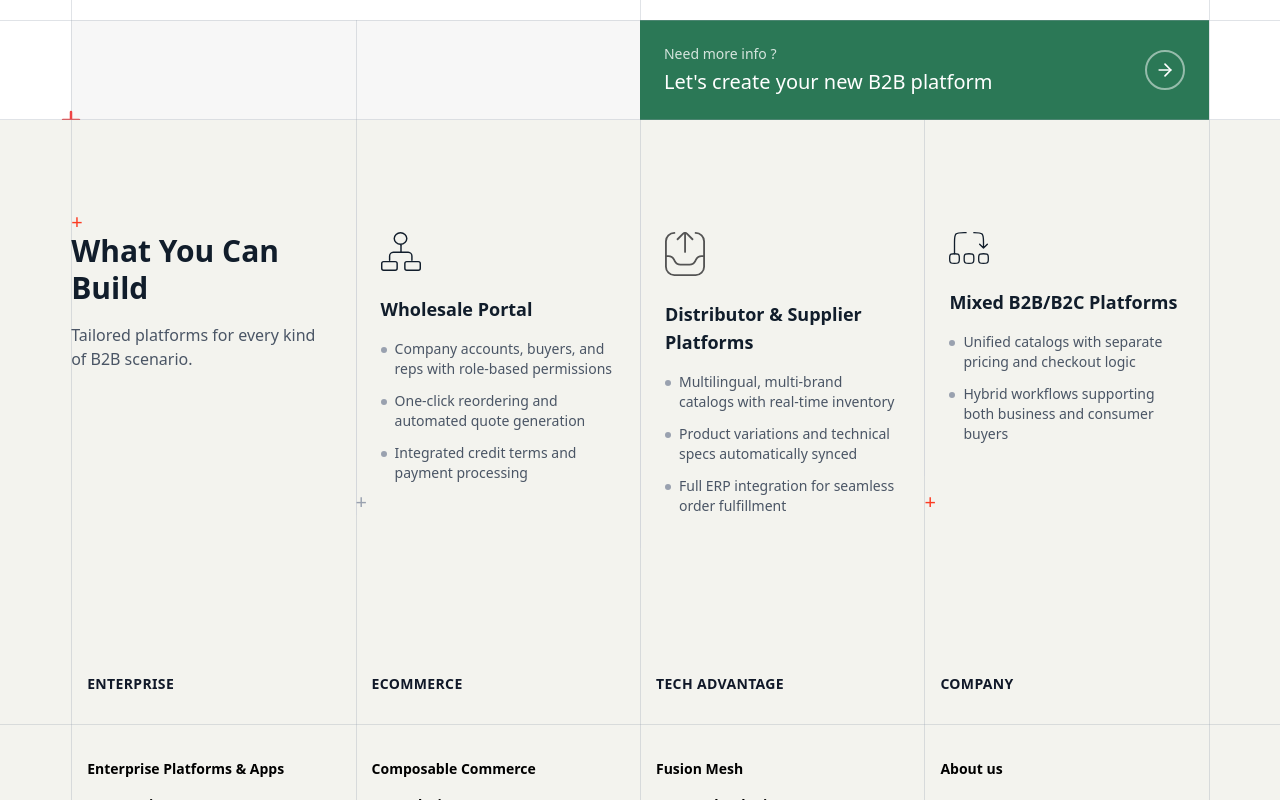
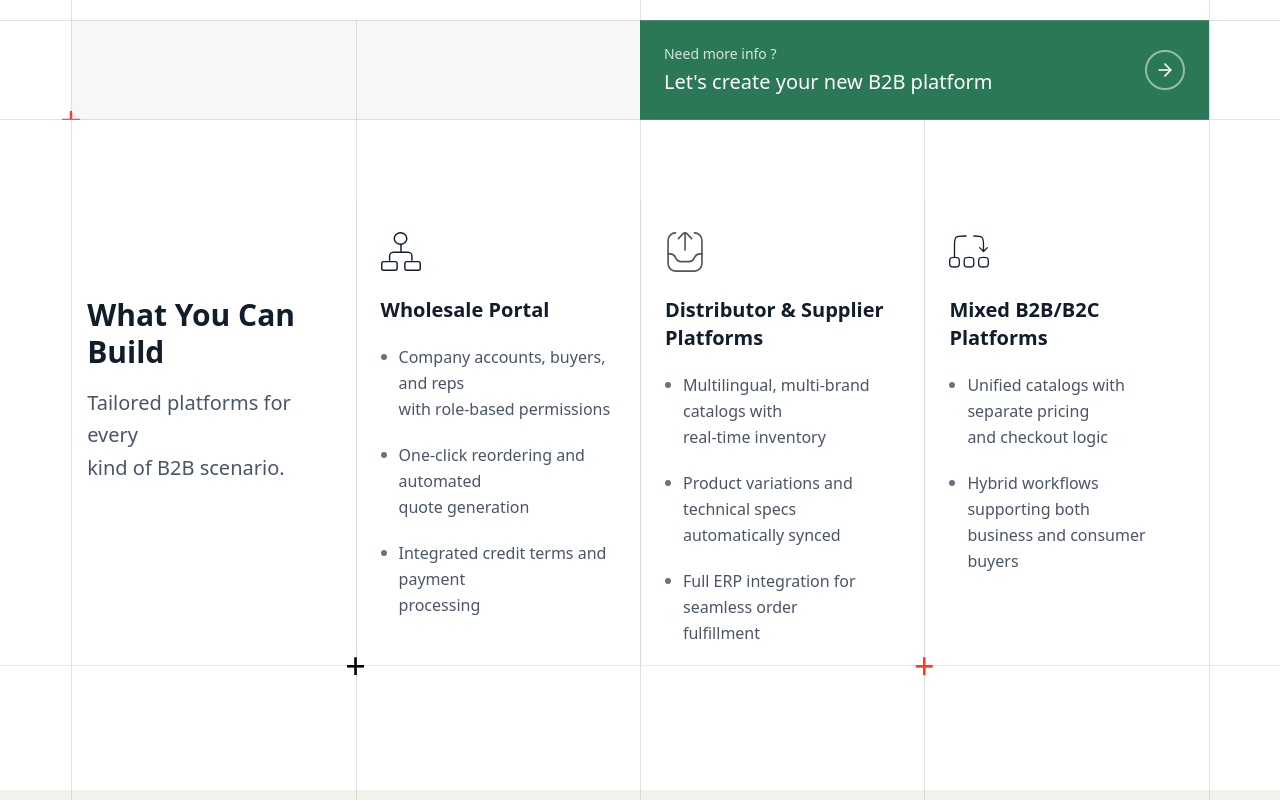
Before and after one commit to abdullah-fareed1/synergic, a Next.js app: page /b2b-ecommerce in a window 1280 px wide. Shown: the part 1140-1940 px from the top of the page. Built offline with nearby package versions, Linux system fonts and the light colour scheme.

Commit message:
QA updates

```diff
--- a/app/b2b-ecommerce/sections/WhatYouCanBuilSection.tsx
+++ b/app/b2b-ecommerce/sections/WhatYouCanBuilSection.tsx
@@ -8,193 +8,207 @@ const WhatYouCanBuildSection = () => {
     <>
       <GridSection
         showLines={[true, true, true, true, true]}
-        bgColor="bg-[var(--brand-light)]"
-        className="py-20"
+        bgColor="bg-(--brand-white)"
+        className="py-20 pb-28 relative"
       >
-        <GridContainer className="items-start">
-          <GridCol span="A" className="py-8 pr-8">
-            <h2 className="text-3xl font-bold text-[var(--brand-dark)] leading-tight mb-4">
+        <GridContainer className="items-stretch">
+          <GridCol span="A" className="py-8 pl-4 pr-8 flex flex-col justify-start pt-8">
+            <div className="h-10 mb-6"></div>
+            <h2 className="text-3xl font-extrabold text-(--brand-dark) leading-tight mb-4">
               What You Can Build
             </h2>
-            <p className="text-gray-600 text-base">
-              Tailored platforms for every kind of B2B scenario.
+            <p className="text-gray-600 text-xl leading-relaxed">
+              Tailored platforms for every<br />
+              kind of B2B scenario.
             </p>
           </GridCol>
 
           <GridCol span="B" className="py-8 px-6 border-l border-gray-300/50">
-            <div className="mb-6">
+            <div className="h-10 mb-6 flex items-center">
               <Image
                 src="/icons/statistic-workflow.svg"
                 alt="Wholesale Portal"
                 width={40}
                 height={40}
+                className="w-10 h-10 object-contain"
               />
             </div>
-            <h3 className="text-lg font-semibold text-[var(--brand-dark)] mb-4">
+            <h3 className="text-xl font-semibold text-(--brand-dark) mb-5">
               Wholesale Portal
             </h3>
-            <ul className="space-y-3">
-              <li className="flex items-start gap-2 text-sm text-gray-600">
-                <span className="w-1.5 h-1.5 rounded-full bg-gray-400 mt-2 shrink-0"></span>
-                <span>Company accounts, buyers, and reps with role-based permissions</span>
+            <ul className="space-y-5">
+              <li className="flex items-start gap-3 text-base text-gray-600 leading-relaxed">
+                <span className="w-1.5 h-1.5 rounded-full bg-gray-500 mt-2.5 shrink-0"></span>
+                <span>Company accounts, buyers, and reps<br />with role-based permissions</span>
               </li>
-              <li className="flex items-start gap-2 text-sm text-gray-600">
-                <span className="w-1.5 h-1.5 rounded-full bg-gray-400 mt-2 shrink-0"></span>
-                <span>One-click reordering and automated quote generation</span>
+              <li className="flex items-start gap-3 text-base text-gray-600 leading-relaxed">
+                <span className="w-1.5 h-1.5 rounded-full bg-gray-500 mt-2.5 shrink-0"></span>
+                <span>One-click reordering and automated<br />quote generation</span>
               </li>
-              <li className="flex items-start gap-2 text-sm text-gray-600">
-                <span className="w-1.5 h-1.5 rounded-full bg-gray-400 mt-2 shrink-0"></span>
-                <span>Integrated credit terms and payment processing</span>
+              <li className="flex items-start gap-3 text-base text-gray-600 leading-relaxed">
+                <span className="w-1.5 h-1.5 rounded-full bg-gray-500 mt-2.5 shrink-0"></span>
+                <span>Integrated credit terms and payment<br />processing</span>
               </li>
             </ul>
           </GridCol>
 
           <GridCol span="C" className="py-8 px-6 border-l border-gray-300/50">
-            <div className="mb-6">
+            <div className="h-10 mb-6 flex items-center">
               <Image
                 src="/icons/inbox-up.svg"
                 alt="Distributor & Supplier Platforms"
                 width={40}
                 height={40}
+                className="w-10 h-10 object-contain"
               />
             </div>
-            <h3 className="text-lg font-semibold text-[var(--brand-dark)] mb-4">
+            <h3 className="text-xl font-semibold text-(--brand-dark) mb-5">
               Distributor & Supplier Platforms
             </h3>
-            <ul className="space-y-3">
-              <li className="flex items-start gap-2 text-sm text-gray-600">
-                <span className="w-1.5 h-1.5 rounded-full bg-gray-400 mt-2 shrink-0"></span>
-                <span>Multilingual, multi-brand catalogs with real-time inventory</span>
+            <ul className="space-y-5">
+              <li className="flex items-start gap-3 text-base text-gray-600 leading-relaxed">
+                <span className="w-1.5 h-1.5 rounded-full bg-gray-500 mt-2.5 shrink-0"></span>
+                <span>Multilingual, multi-brand catalogs with<br />real-time inventory</span>
               </li>
-              <li className="flex items-start gap-2 text-sm text-gray-600">
-                <span className="w-1.5 h-1.5 rounded-full bg-gray-400 mt-2 shrink-0"></span>
-                <span>Product variations and technical specs automatically synced</span>
+              <li className="flex items-start gap-3 text-base text-gray-600 leading-relaxed">
+                <span className="w-1.5 h-1.5 rounded-full bg-gray-500 mt-2.5 shrink-0"></span>
+                <span>Product variations and technical specs<br />automatically synced</span>
               </li>
-              <li className="flex items-start gap-2 text-sm text-gray-600">
-                <span className="w-1.5 h-1.5 rounded-full bg-gray-400 mt-2 shrink-0"></span>
-                <span>Full ERP integration for seamless order fulfillment</span>
+              <li className="flex items-start gap-3 text-base text-gray-600 leading-relaxed">
+                <span className="w-1.5 h-1.5 rounded-full bg-gray-500 mt-2.5 shrink-0"></span>
+                <span>Full ERP integration for seamless order<br />fulfillment</span>
               </li>
             </ul>
           </GridCol>
 
           <GridCol span="D" className="py-8 px-6 border-l border-gray-300/50">
-            <div className="mb-6">
+            <div className="h-10 mb-6 flex items-center">
               <Image
                 src="/icons/reorder.svg"
                 alt="Mixed B2B/B2C Platforms"
                 width={40}
                 height={40}
+                className="w-10 h-10 object-contain"
               />
             </div>
-            <h3 className="text-lg font-semibold text-[var(--brand-dark)] mb-4">
+            <h3 className="text-xl font-semibold text-(--brand-dark) mb-5">
               Mixed B2B/B2C Platforms
             </h3>
-            <ul className="space-y-3">
-              <li className="flex items-start gap-2 text-sm text-gray-600">
-                <span className="w-1.5 h-1.5 rounded-full bg-gray-400 mt-2 shrink-0"></span>
-                <span>Unified catalogs with separate pricing and checkout logic</span>
+            <ul className="space-y-5">
+              <li className="flex items-start gap-3 text-base text-gray-600 leading-relaxed">
+                <span className="w-1.5 h-1.5 rounded-full bg-gray-500 mt-2.5 shrink-0"></span>
+                <span>Unified catalogs with separate pricing<br />and checkout logic</span>
               </li>
-              <li className="flex items-start gap-2 text-sm text-gray-600">
-                <span className="w-1.5 h-1.5 rounded-full bg-gray-400 mt-2 shrink-0"></span>
-                <span>Hybrid workflows supporting both business and consumer buyers</span>
+              <li className="flex items-start gap-3 text-base text-gray-600 leading-relaxed">
+                <span className="w-1.5 h-1.5 rounded-full bg-gray-500 mt-2.5 shrink-0"></span>
+                <span>Hybrid workflows supporting both<br />business and consumer buyers</span>
               </li>
             </ul>
           </GridCol>
         </GridContainer>
 
-        <div className="absolute left-[5.56%] top-2 text-[var(--brand-red)] text-xl font-light">+</div>
-        <div className="absolute left-[27.78%] bottom-8 text-gray-400 text-xl font-light">+</div>
-        <div className="absolute left-[72.22%] bottom-8 text-[var(--brand-red)] text-xl font-light">+</div>
+        <div className="absolute left-0 right-0 bottom-3 h-px bg-gray-300/50 w-full"></div>
+        <div className="absolute left-[27.78%] bottom-3 text-(--brand-black) text-4xl font-light -translate-x-1/2 translate-y-1/2 leading-none flex items-center justify-center">+</div>
+        <div className="absolute left-[72.22%] bottom-3 text-(--brand-red) text-4xl font-light -translate-x-1/2 translate-y-1/2 leading-none flex items-center justify-center ">+</div>
       </GridSection>
 
-      <section className="lg:hidden bg-[var(--brand-light)] px-6 py-12">
-        <div className="mb-10">
-          <h2 className="text-2xl font-bold text-[var(--brand-dark)] leading-tight mb-3">
+      <section className="lg:hidden bg-(--brand-white) py-8">
+        <div className="px-6 mb-8">
+          <h2 className="text-2xl font-extrabold text-(--brand-dark) leading-tight mb-3">
             What You Can Build
           </h2>
-          <p className="text-gray-600 text-base">
-            Tailored platforms for every kind of B2B scenario.
+          <p className="text-gray-600 text-lg leading-relaxed">
+            Tailored platforms for every kind of<br />B2B scenario.
           </p>
         </div>
 
-        <div className="mb-10 pb-10 border-b border-gray-300/50">
-          <div className="mb-4">
+        <div className="border-t border-gray-300/50">
+          <div className="px-6 py-8">
+            <div className="h-9 mb-4 flex items-center">
               <Image
                 src="/icons/statistic-workflow.svg"
                 alt="Wholesale Portal"
                 width={36}
                 height={36}
+                className="w-9 h-9 object-contain"
               />
             </div>
-          <h3 className="text-lg font-semibold text-[var(--brand-dark)] mb-4">
+            <h3 className="text-lg font-semibold text-(--brand-dark) mb-4">
               Wholesale Portal
             </h3>
-          <ul className="space-y-3">
-            <li className="flex items-start gap-2 text-sm text-gray-600">
-              <span className="w-1.5 h-1.5 rounded-full bg-gray-400 mt-2 shrink-0"></span>
-              <span>Company accounts, buyers, and reps with role-based permissions</span>
+            <ul className="space-y-4">
+              <li className="flex items-start gap-3 text-base text-gray-600 leading-relaxed">
+                <span className="w-1.5 h-1.5 rounded-full bg-gray-500 mt-2.5 shrink-0"></span>
+                <span>Company accounts, buyers, and reps with<br />role-based permissions</span>
               </li>
-            <li className="flex items-start gap-2 text-sm text-gray-600">
-              <span className="w-1.5 h-1.5 rounded-full bg-gray-400 mt-2 shrink-0"></span>
-              <span>One-click reordering and automated quote generation</span>
+              <li className="flex items-start gap-3 text-base text-gray-600 leading-relaxed">
+                <span className="w-1.5 h-1.5 rounded-full bg-gray-500 mt-2.5 shrink-0"></span>
+                <span>One-click reordering and automated<br />quote generation</span>
               </li>
-            <li className="flex items-start gap-2 text-sm text-gray-600">
-              <span className="w-1.5 h-1.5 rounded-full bg-gray-400 mt-2 shrink-0"></span>
-              <span>Integrated credit terms and payment processing</span>
+              <li className="flex items-start gap-3 text-base text-gray-600 leading-relaxed">
+                <span className="w-1.5 h-1.5 rounded-full bg-gray-500 mt-2.5 shrink-0"></span>
+                <span>Integrated credit terms and payment<br />processing</span>
               </li>
             </ul>
           </div>
+        </div>
 
-        <div className="mb-10 pb-10 border-b border-gray-300/50">
-          <div className="mb-4">
+        <div className="border-t border-gray-300/50">
+          <div className="px-6 py-8">
+            <div className="h-9 mb-4 flex items-center">
               <Image
                 src="/icons/inbox-up.svg"
                 alt="Distributor & Supplier Platforms"
                 width={36}
                 height={36}
+                className="w-9 h-9 object-contain"
               />
             </div>
-          <h3 className="text-lg font-semibold text-[var(--brand-dark)] mb-4">
+            <h3 className="text-lg font-semibold text-(--brand-dark) mb-4">
               Distributor & Supplier Platforms
             </h3>
-          <ul className="space-y-3">
-            <li className="flex items-start gap-2 text-sm text-gray-600">
-              <span className="w-1.5 h-1.5 rounded-full bg-gray-400 mt-2 shrink-0"></span>
-              <span>Multilingual, multi-brand catalogs with real-time inventory</span>
+            <ul className="space-y-4">
+              <li className="flex items-start gap-3 text-base text-gray-600 leading-relaxed">
+                <span className="w-1.5 h-1.5 rounded-full bg-gray-500 mt-2.5 shrink-0"></span>
+                <span>Multilingual, multi-brand catalogs with real-<br />time inventory</span>
               </li>
-            <li className="flex items-start gap-2 text-sm text-gray-600">
-              <span className="w-1.5 h-1.5 rounded-full bg-gray-400 mt-2 shrink-0"></span>
-              <span>Product variations and technical specs automatically synced</span>
+              <li className="flex items-start gap-3 text-base text-gray-600 leading-relaxed">
+                <span className="w-1.5 h-1.5 rounded-full bg-gray-500 mt-2.5 shrink-0"></span>
+                <span>Product variations and technical specs<br />automatically synced</span>
               </li>
-            <li className="flex items-start gap-2 text-sm text-gray-600">
-              <span className="w-1.5 h-1.5 rounded-full bg-gray-400 mt-2 shrink-0"></span>
-              <span>Full ERP integration for seamless order fulfillment</span>
+              <li className="flex items-start gap-3 text-base text-gray-600 leading-relaxed">
+                <span className="w-1.5 h-1.5 rounded-full bg-gray-500 mt-2.5 shrink-0"></span>
+                <span>Full ERP integration for seamless order<br />fulfillment</span>
               </li>
             </ul>
           </div>
+        </div>
 
-        <div>
-          <div className="mb-4">
+        <div className="border-t border-gray-300/50">
+          <div className="px-6 py-8">
+            <div className="h-9 mb-4 flex items-center">
               <Image
                 src="/icons/reorder.svg"
                 alt="Mixed B2B/B2C Platforms"
                 width={36}
                 height={36}
+                className="w-9 h-9 object-contain"
               />
             </div>
-          <h3 className="text-lg font-semibold text-[var(--brand-dark)] mb-4">
+            <h3 className="text-lg font-semibold text-(--brand-dark) mb-4">
               Mixed B2B/B2C Platforms
             </h3>
-          <ul className="space-y-3">
-            <li className="flex items-start gap-2 text-sm text-gray-600">
-              <span className="w-1.5 h-1.5 rounded-full bg-gray-400 mt-2 shrink-0"></span>
-              <span>Unified catalogs with separate pricing and checkout logic</span>
+            <ul className="space-y-4">
+              <li className="flex items-start gap-3 text-base text-gray-600 leading-relaxed">
+                <span className="w-1.5 h-1.5 rounded-full bg-gray-500 mt-2.5 shrink-0"></span>
+                <span>Unified catalogs with separate pricing and<br />checkout logic</span>
               </li>
-            <li className="flex items-start gap-2 text-sm text-gray-600">
-              <span className="w-1.5 h-1.5 rounded-full bg-gray-400 mt-2 shrink-0"></span>
-              <span>Hybrid workflows supporting both business and consumer buyers</span>
+              <li className="flex items-start gap-3 text-base text-gray-600 leading-relaxed">
+                <span className="w-1.5 h-1.5 rounded-full bg-gray-500 mt-2.5 shrink-0"></span>
+                <span>Hybrid workflows supporting both<br />business and consumer buyers</span>
               </li>
             </ul>
+          </div>
         </div>
       </section>
     </>
```
Also changed, not shown: app/home/components/Navbar.tsx (+18 -14 lines), app/home/sections/SolutionsSection.tsx (+76 -28 lines), app/tech-advantage/components/Navbar.tsx (+2 -10 lines). Lines whose indentation alone changed are shown as unchanged.
